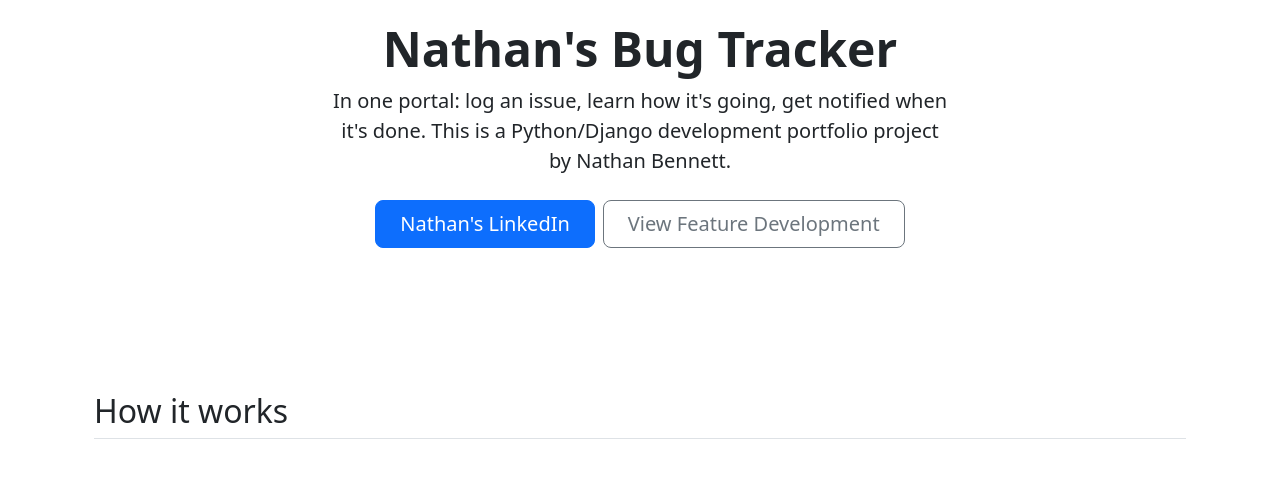
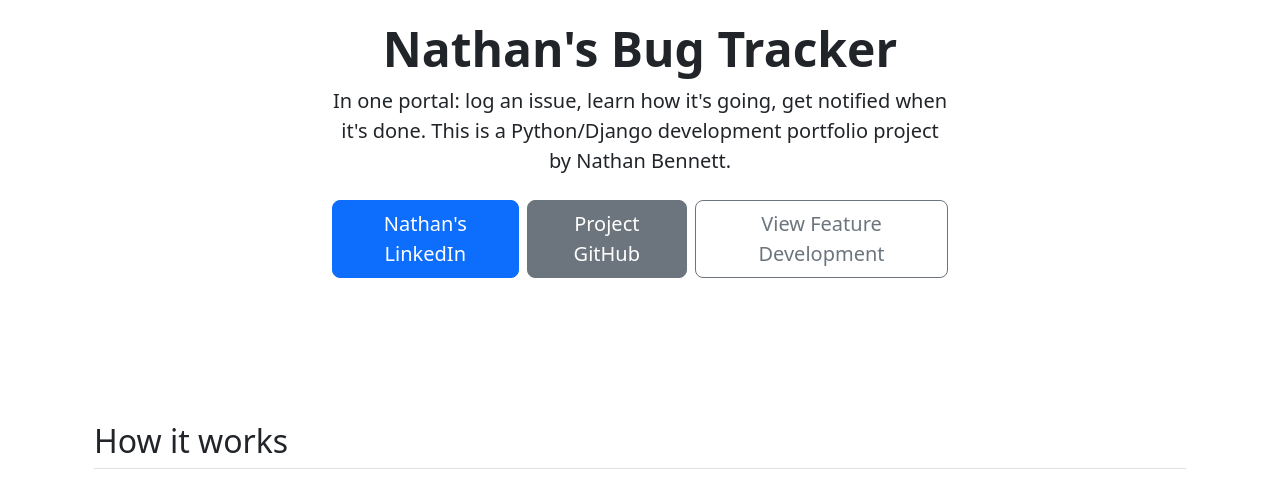
Before and after one commit to nsbennett/bug_tracker, a Django app: page / in a window 1280 px wide. Shown: the part 134-627 px from the top of the page. Run offline with Django 4.2, Linux system fonts and the light colour scheme; some libraries are stand-ins or nearby versions.

Commit message:
Added GitHub link to front page

```diff
--- a/templates/home.html
+++ b/templates/home.html
@@ -7,6 +7,7 @@
       <p class="lead mb-4">In one portal: log an issue, learn how it's going, get notified when it's done. This is a Python/Django development portfolio project by Nathan Bennett.</p>
       <div class="d-grid gap-2 d-sm-flex justify-content-sm-center">
         <a href="https://www.linkedin.com/in/nathansbennett/" class="btn btn-primary btn-lg px-4 gap-3">Nathan's LinkedIn</a>
+        <a href="https://github.com/nsbennett/bug_tracker" class="btn btn-secondary btn-lg px-4 gap-3">Project GitHub</a>
         <a class="btn btn-outline-secondary btn-lg px-4" href="{% url 'view_development' %}">View Feature Development</a>
       </div>
     </div>
```
